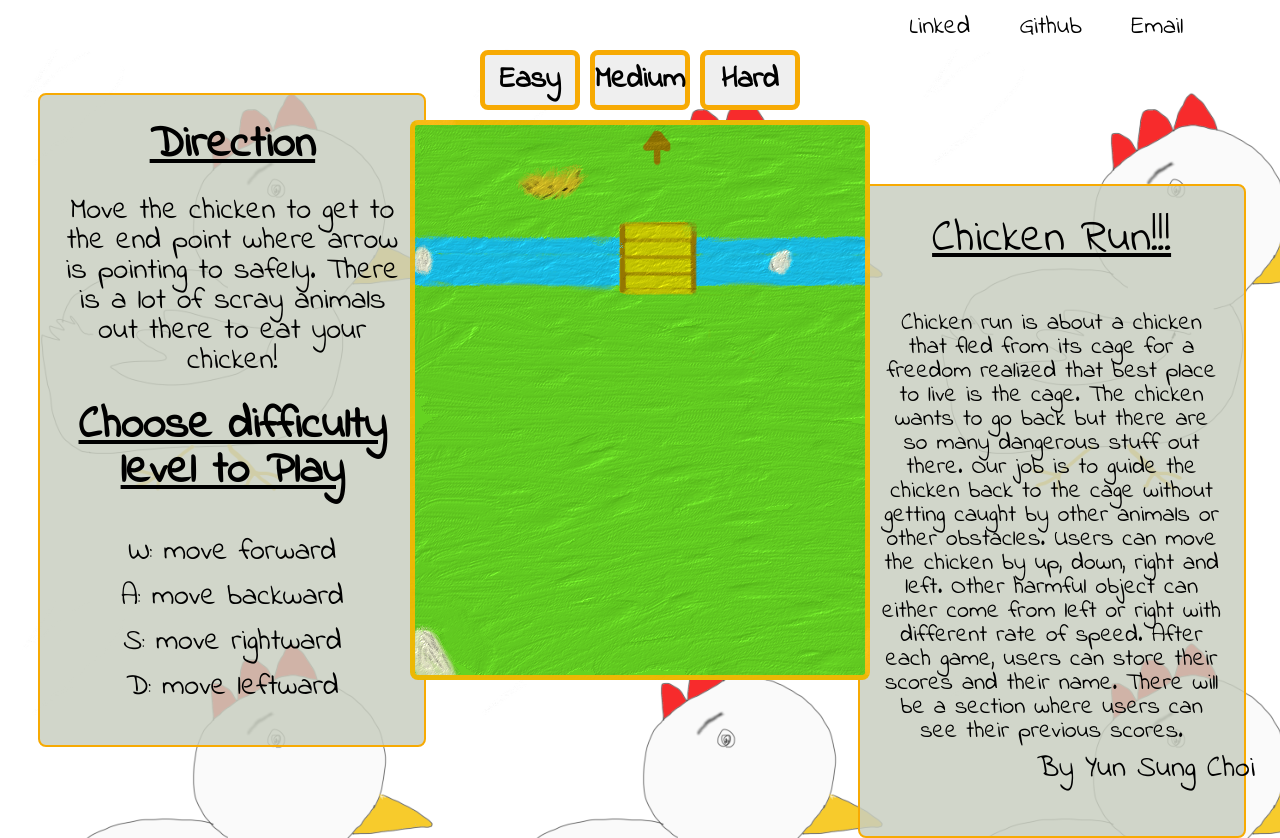
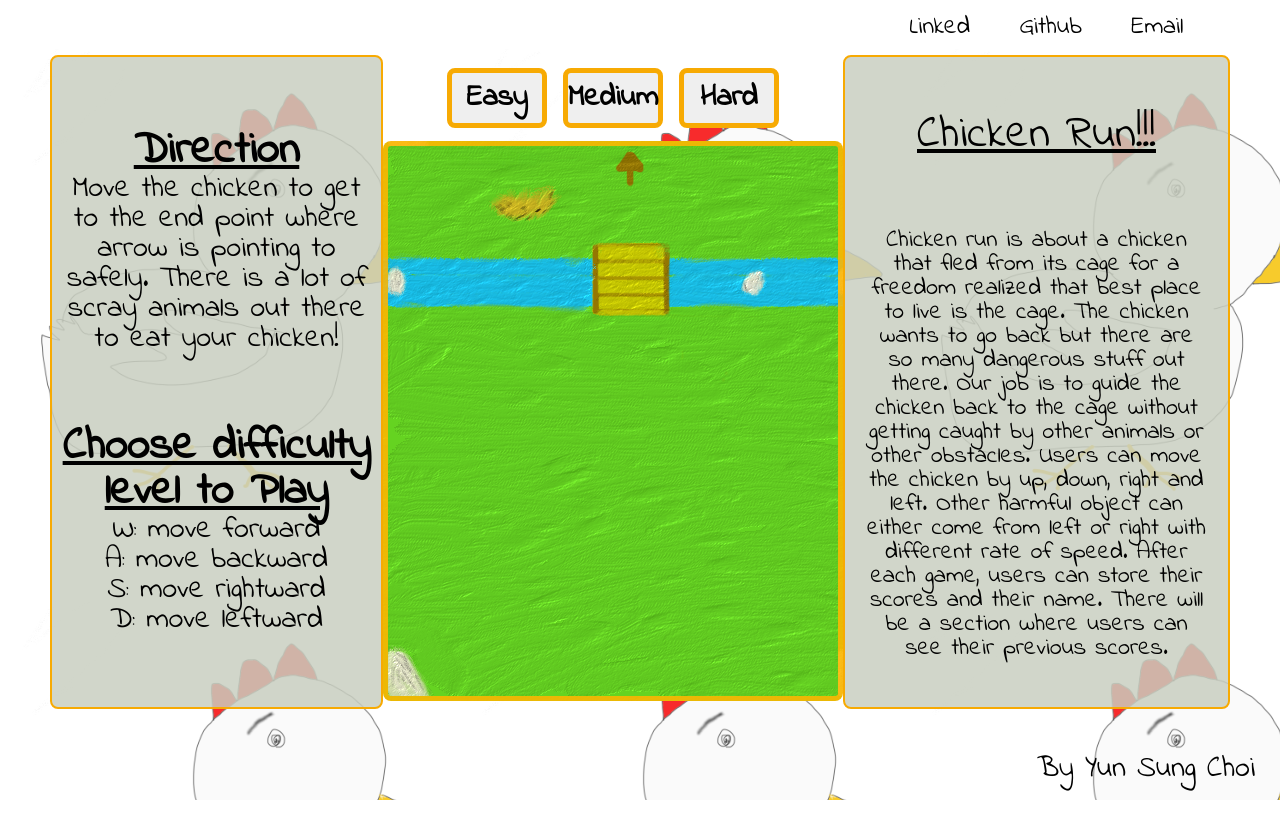
Before and after one commit to cyss0317/Javascript-Project, a website built with webpack: page index.html in a window 1280 px wide. After the commit the page ends 800 px from the top, so only its background shows below. Built offline with nearby package versions, Linux system fonts and the light colour scheme.

Commit message:
Completed CSS

```diff
--- a/index.html
+++ b/index.html
@@ -24,31 +24,43 @@
         </ul>
     </div>
 
-    <div class="game-canvas">
+    <!-- <div class="game-canvas">
         <canvas id="game-canvas"></canvas>
         <div class="radio-buttons">
             <button type="radio" id="easy">Easy</button>
             <button type="radio" id="medium" >Medium</button>
             <button type="radio" id="hard" >Hard</button>
         </div>
-    </div>
+    </div> -->
 
     <div class="story-container">
+        <div class="direction-container">
             <div class="direction">
+                <div>
                     <h2 id="direction-head">Direction</h2>
-            <div>
                     <p id="direction"> Move the chicken to get to the end point where arrow is pointing to safely. There is a lot of scray animals out there to
                         eat your chicken!</p>
                 </div>
-
+                <div>
                     <h2 id="choose-diff">Choose difficulty level to Play</h2>
-            <div class="keyboard">
                     <p id="keyboard-w">W: move forward</p>
                     <p id="keyboard-a">A: move backward</p>
                     <p id="keyboard-s">S: move rightward</p>
                     <p id="keyboard-d">D: move leftward</p>
                 </div>
             </div>
+        </div>
+
+        <div class="game-canvas">
+            <canvas id="game-canvas"></canvas>
+            <div class="radio-buttons">
+                <button type="radio" id="easy">Easy</button>
+                <button type="radio" id="medium">Medium</button>
+                <button type="radio" id="hard">Hard</button>
+            </div>
+        </div>
+
+
         <div class="story">
             <h2 id="story-head">Chicken Run!!!</h2>
             <div id="story-content">
--- a/src/styles/index.css
+++ b/src/styles/index.css
@@ -5,26 +5,34 @@
         font-family: 'Indie Flower', cursive;
 }
 
+.game-canvas{
+    display: flex;
+    justify-content: space-evenly;
+    flex-direction: column-reverse;
+    align-items: center;
+}
+
 #game-canvas {
     border: 5px solid rgba(255, 183, 0, 0.879);
     background-image: url('https://github.com/cyss0317/Javascript-Project/blob/main/img/Main-map.png?raw=true');
-    position: absolute;
+
+    /* position: absolute;
     float: top;
     top: 50%;
-    left: 50%;
-    transform:  translate(-50%, -50%);
+    left: 50%; */
+    /* transform:  translate(-50%, -50%); */
     /* width: 450px;
     height: 550px; */
 }
 
 .radio-buttons {
-    position: absolute;
-
+    /* position: absolute; */
+/*
     display: flex;
     top: 10%;
     left: 50%;
     transform: translate(-50%, -50%);
-    justify-content: center;
+    justify-content: center; */
     align-items: center;
 }
 
@@ -56,22 +64,20 @@ body {
 
 }
 
-.sotry-container {
+.story-container {
     display: flex;
+    justify-content: space-between;
     flex-direction: row;
+
 }
 
 .direction {
         /* margin-top: 50%;
         margin-left: 50px; */
     /* min-width: 50px; */
-    display: flex;
-    flex-direction: column;
-    justify-content: space-evenly;
-    margin-top: 3%;
-    margin-left: 3%;
-    width: 30%;
-    height: 650px;
+
+
+
     background-color: rgba(200, 206, 192, 0.836);
     border: 2px solid rgb(247, 170, 3);
     text-align: center;
@@ -79,13 +85,31 @@ body {
 
 
 
-.direction * {
+.direction  {
+    display: flex;
+    flex-direction: column;
     font-size: 30px;
+
     /* margin-top: 20px; */
     padding-left: 10px;
     padding-right: 10px;
 
 }
+.direction-container{
+    width: 30%;
+}
+.story {
+    width: 30%;
+}
+
+.direction {
+    /* width: 40%; */
+    height: 650px;
+    margin-left: 50px;
+    display: flex;
+    justify-content: space-evenly;
+}
+
 
 #choose-diff, #direction-head {
     font-size: 45px;
@@ -102,16 +126,15 @@ body {
 }
 
 .story{
-    display: flex;
-    flex-direction: column;
 
-    margin-top: -44%;
-    margin-left: 67%;
-    width: 30%;
-    height: 650px;
+
+    margin-right: 50px;
     background-color: rgba(200, 206, 192, 0.836);
     border: 2px solid rgb(247, 170, 3);
     text-align: center;
+    display: flex;
+    flex-direction: column;
+    justify-content: space-around;
 }
 
 #story-head {
@@ -120,8 +143,10 @@ body {
     text-decoration: underline;
 }
 
+
+
 #story-content {
-    margin-top: 30px;
+
     font-size: 3vh;
     padding: 20px;
 }
```
Lines whose indentation alone changed are shown as unchanged.
